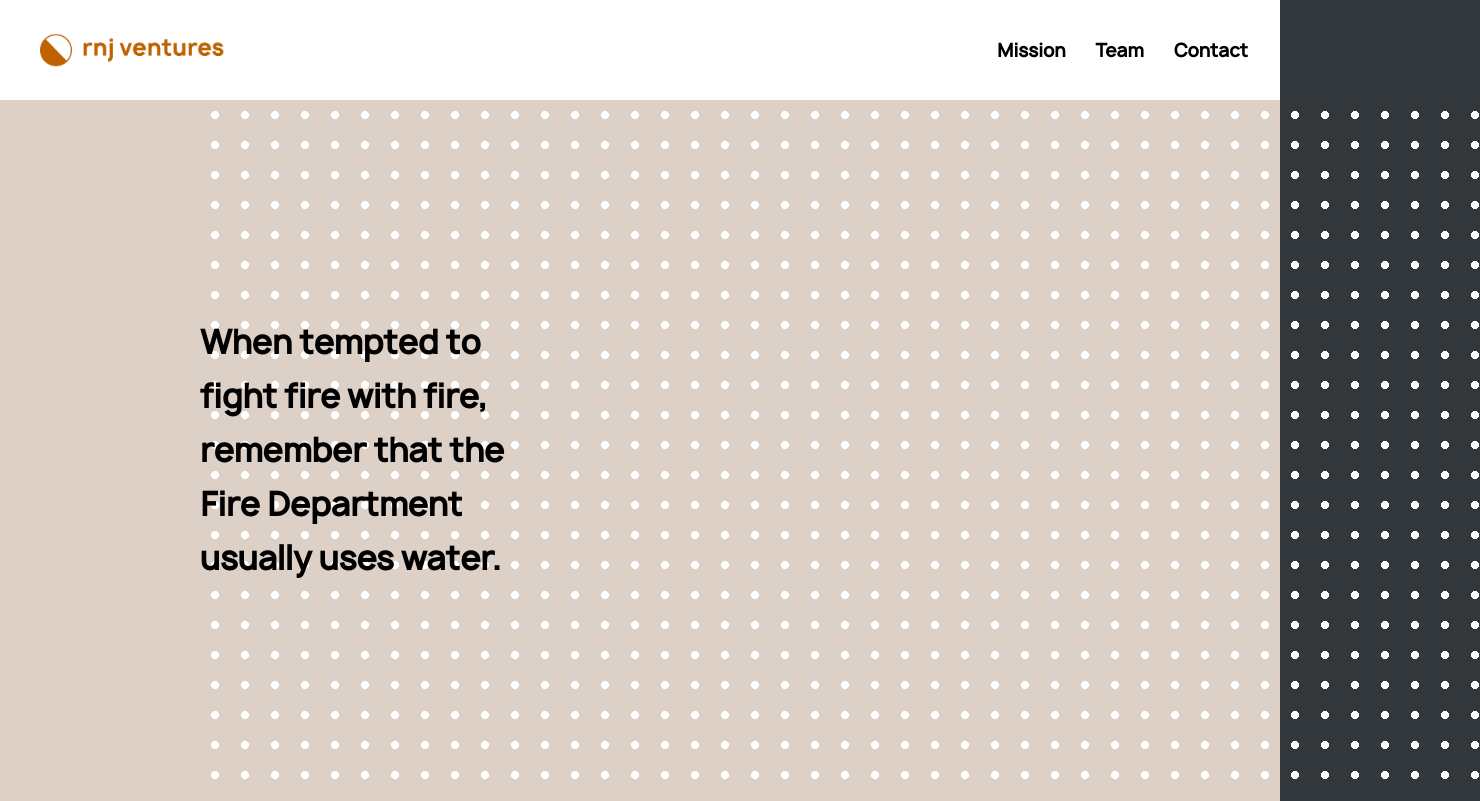
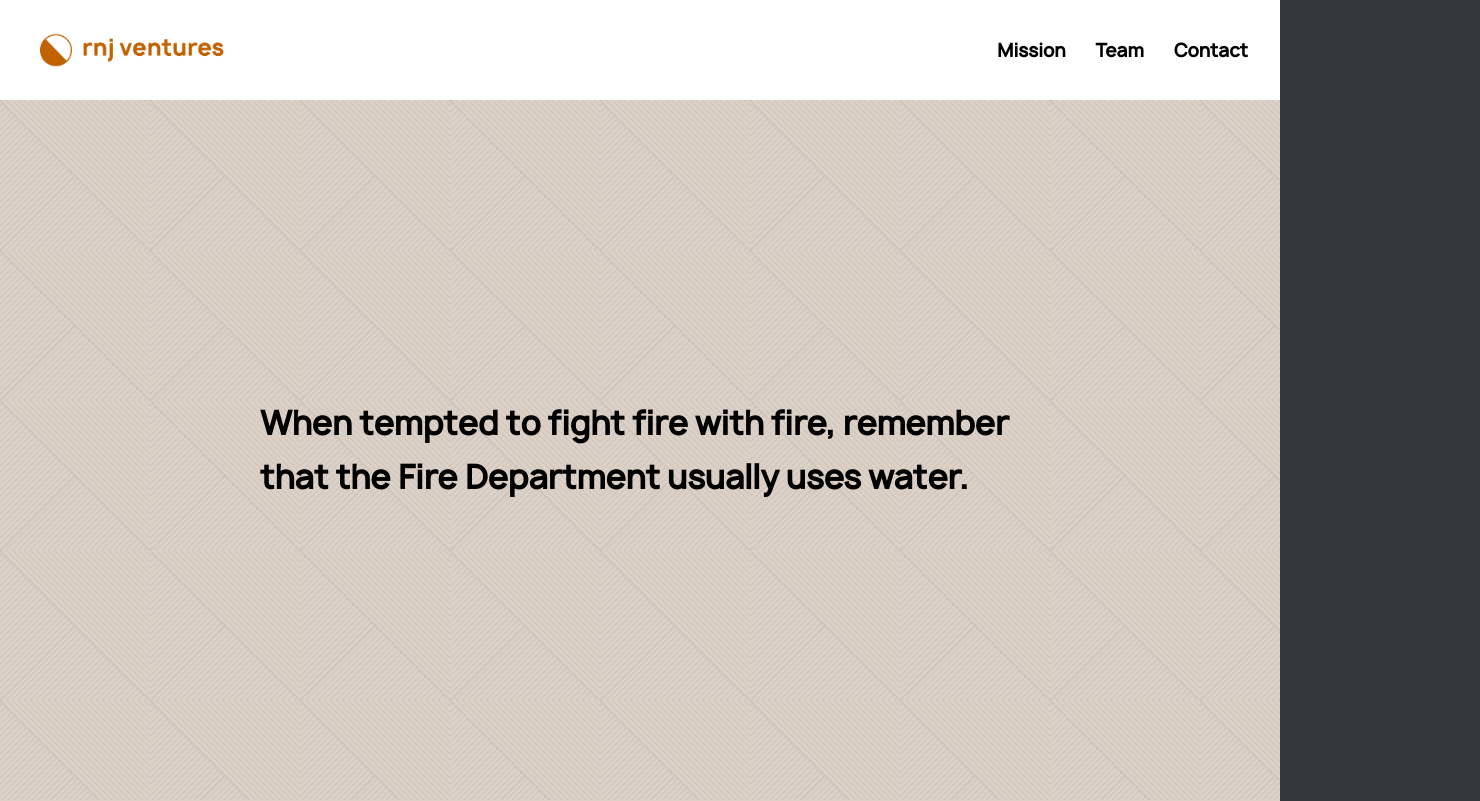
Before and after one commit to RNJ-Ventures/rnjventures, a React (Create React App) app: page / in a window 1280 px wide. Shown: the top 801 px of the page, 1480 px wide, since content can reach past the window. Built offline with nearby package versions, Linux system fonts and the light colour scheme.

Commit message:
Change background

```diff
--- a/src/components/Hero/Hero.css
+++ b/src/components/Hero/Hero.css
@@ -3,9 +3,8 @@
   background-color: #ddd1c7;
   display: flex;
   flex-direction: column;
-  align-items: start;
+  align-items: center;
   justify-content: center;
-  padding-left: min(200px, 20%);
   overflow: hidden;
   flex-wrap: wrap;
 }
@@ -13,15 +12,14 @@
 .Hero h2 {
   font-size: xx-large;
   z-index: 1;
-  max-width: calc(50% - 200px);
+  max-width: calc(75% - 200px);
 }
 
 .Hero .HeroBackground {
   position: absolute;
   overflow: hidden;
-  background-image: radial-gradient(#ffffff 20%, transparent 20%),
-    radial-gradient(#ffffff 20%, transparent 20%);
-  background-size: 30px 30px;
+  background-image: url("../../images/diagonal-striped-brick.png");
+  opacity: 0.5;
   width: 100%;
   height: inherit;
 }
```
Also changed, not shown: src/images/diagonal-striped-brick.png (renamed from public/images/diagonal-striped-brick.png).
